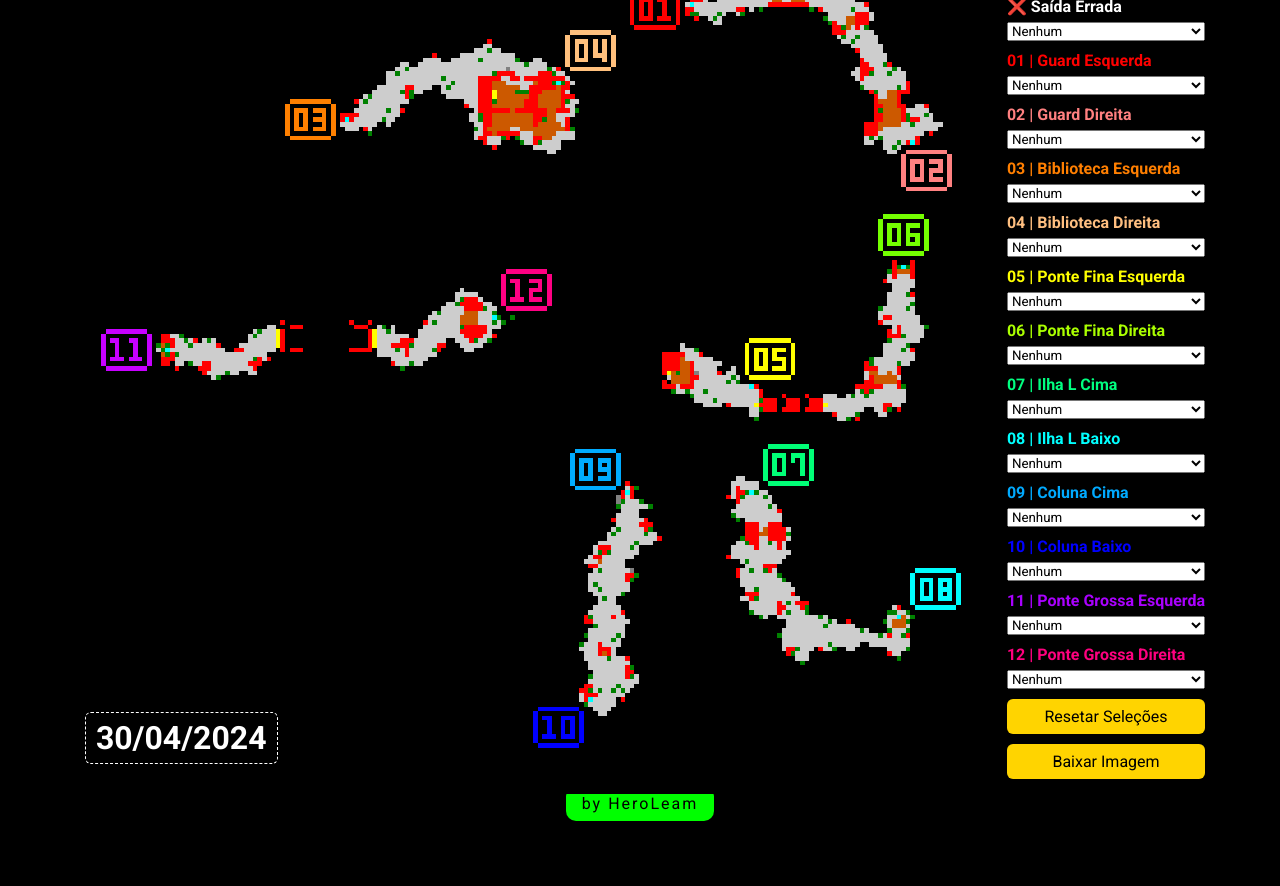
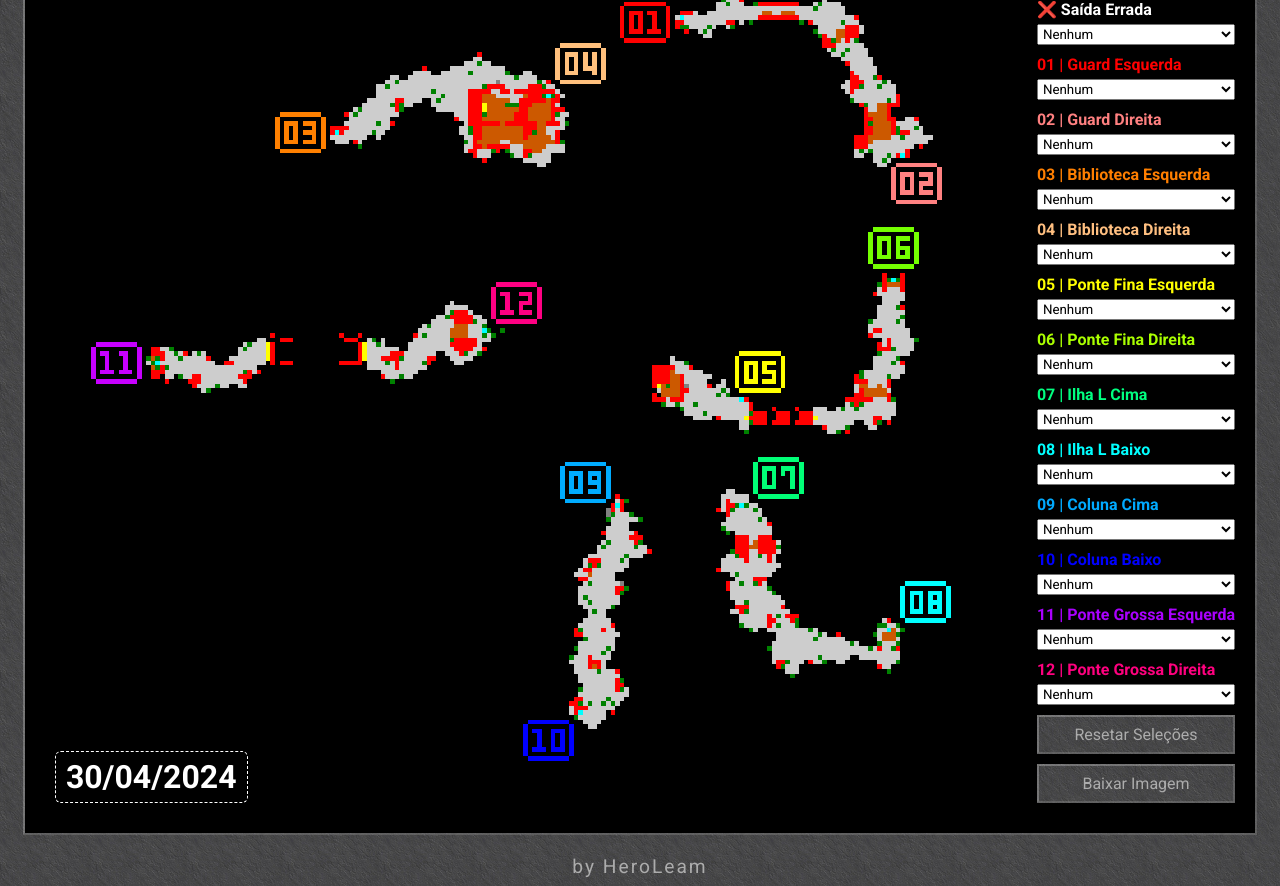
Before and after one commit to HeroLeam/maze, a plain HTML site: page index.html in a window 1280 px wide. Before the commit the page ends 821 px from the top, so only its background shows below. Drawn offline with Linux system fonts and the light colour scheme.

Commit message:
Novos estilos

```diff
--- a/src/css/style.css
+++ b/src/css/style.css
@@ -1,5 +1,5 @@
 body {
-  background-color: black;
+  background: url(../image/pattern.jpg);
   color: white;
   height: 100vh;
   margin: 0;
@@ -10,10 +10,11 @@ body {
 }
 
 main {
+  border: 2px outset rgba(255,255,255,0.25);
   display: flex;
   justify-content: center;
   align-items: center;
-  flex-grow: 1;
+  margin-bottom:20px;
 }
 
 .container {
@@ -22,6 +23,10 @@ main {
   align-items: center;
   justify-content: center;
   position: relative;
+}
+
+img{
+  padding: 20px;
 }
 
 p {
@@ -39,11 +44,12 @@ p {
 
 select {
   width: 100%;
+  padding: 1px;
 }
 
 .options-box {
   flex-grow: 1;
-  padding-right: 20px;
+  padding: 20px;
 }
 
 .option-group {
@@ -62,10 +68,9 @@ label {
 }
 
 button {
-  background-color: #ffd400;
-  color: black;
-  border: none;
-  border-radius: 6px;
+  background: url(../image/pattern.jpg);
+  border: 2px outset rgba(255,255,255,0.25);
+  color: #acacac;
   padding: 8px 16px;
   margin-bottom: 10px;
   cursor: pointer;
@@ -73,24 +78,22 @@ button {
 }
 
 button:hover {
-  background-color: #ccaa00;
+  color: #c4c4c4;
 }
 
-footer {
-  margin-bottom: 50px;
+button:active{
+  border: 2px inset rgba(255,255,255,0.25);
 }
 
 footer>a {
-  background-color: #00ff00;
-  color: black;
+  color: #acacac;
   border-radius: 10px;
   padding: 8px 16px;
-  font-weight: 400;
+  font-size: 1.2em;
   letter-spacing: 2px;
   text-align: center;
 }
 
 footer>a:hover {
-  background-color: #00cc00;
-  color: black;
+  color: #c4c4c4;
 }
--- a/src/js/select.js
+++ b/src/js/select.js
@@ -5,7 +5,7 @@ function trocarImagem(selectId, imgSrc, index) {
     overlayImg = new Image();
     overlayImg.id = 'overlay-img-' + index;
     overlayImg.style.position = 'absolute';
-    overlayImg.style.top = '0';
+    overlayImg.style.top = '1';
     overlayImg.style.left = '0';
     overlayImg.style.display = 'none';
     overlayImg.style.zIndex = '1';
```
Also changed, not shown: src/image/pattern.jpg (added).
